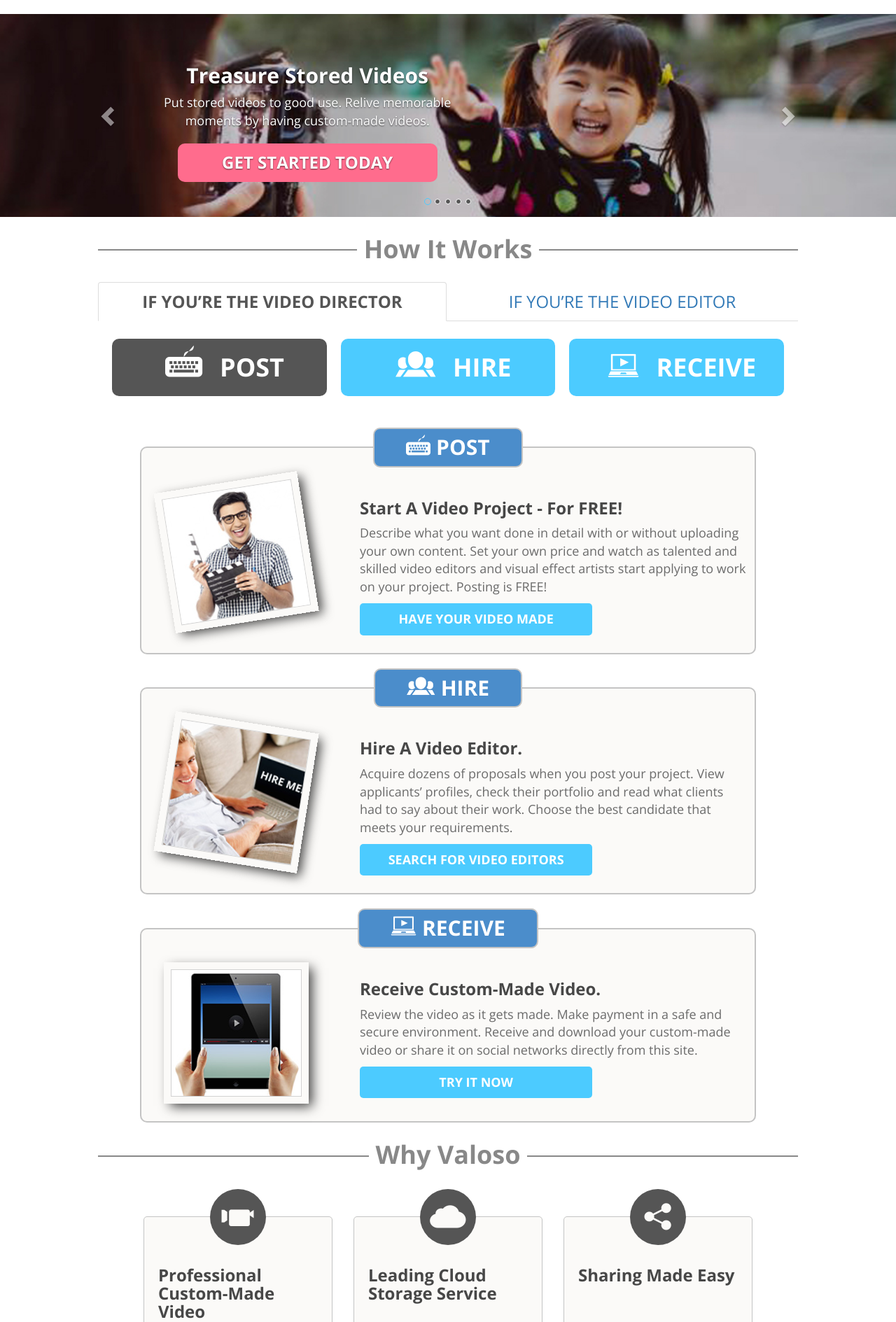
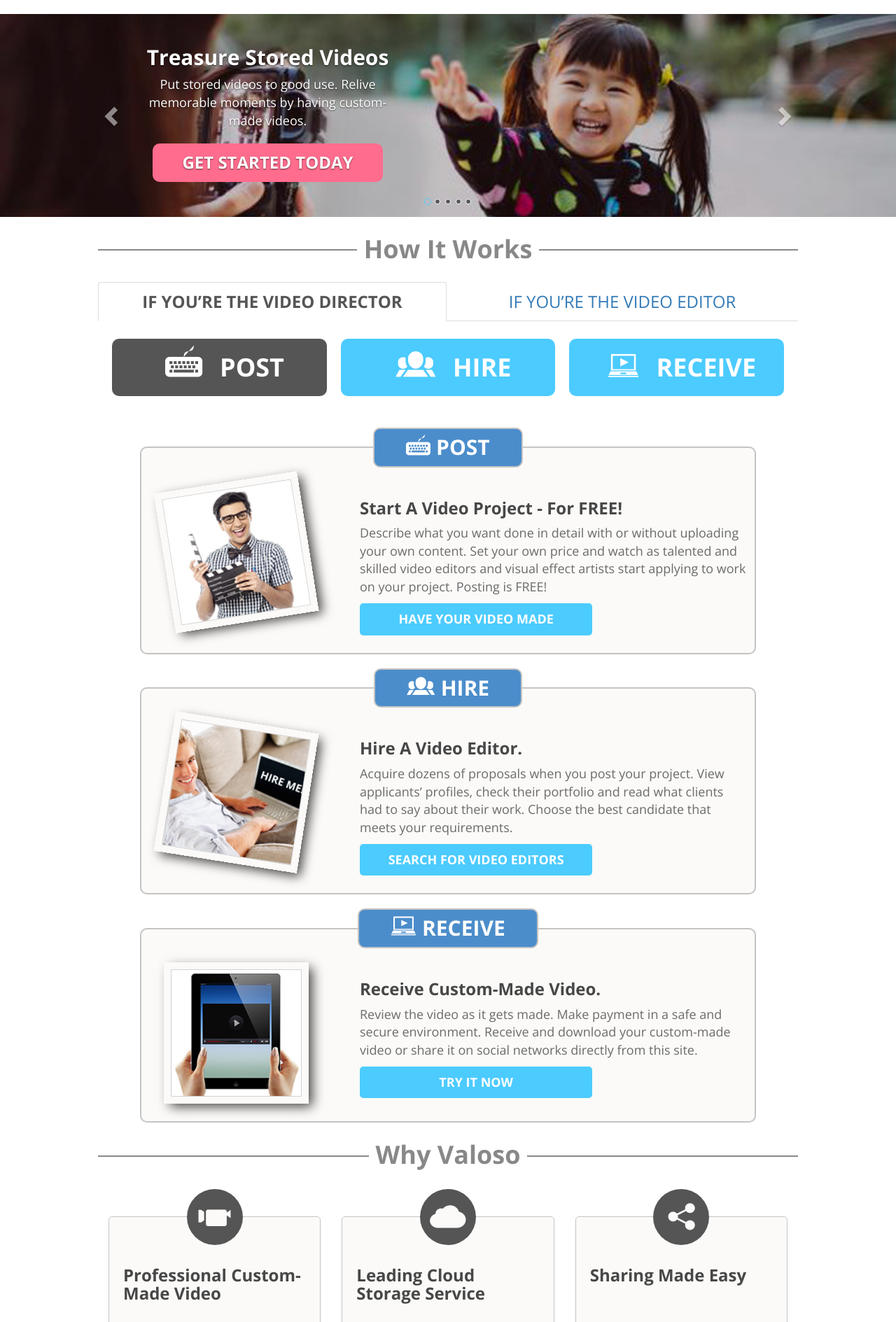
Before and after one commit to sergey-ivanov-79/Valoso, a PHP site: page /landing-page.html in a window 1280 px wide. Shown: the part 66-1955 px from the top of the page at 70% size. Run offline with PHP 8.4, Linux system fonts and the light colour scheme.

Commit message:
no message

```diff
--- a/css/style.css
+++ b/css/style.css
@@ -58,10 +58,14 @@ body:after{
 #slideContent .sliderBox .carousel-caption h2{
   font-size:36;
   font-weight:bold;
+  padding-left:30px;
+  padding-right:30px;
 }
 #slideContent .sliderBox .carousel-caption .text {
   font-size:18px;
   margin-bottom:20px;
+  margin-left:25px;
+  margin-right:25px;
 }
 #slideContent .sliderBox .butLink {
   background:#ff6c8d;
@@ -313,12 +321,22 @@ body:after{
   width:5%;
  background:none;
 }
+*/
 #carouselBot .carousel-control  span {
+  display:block;
+  position:absolute;
   background:#c4c4c4;
   border-radius:5px;
-  padding-top: 5px;
+  padding-top: 6px;
   width:43px;
   height:43px;
+
+}
+#carouselBot .left  span {
+  left:-2px;
+}
+#carouselBot .right  span {
+  right:-2px;
 }
 .butFoot {
   margin:65px 0;
@@ -593,7 +611,7 @@ footer {
   position:relative;
 }
 #slideContent .sliderBox .carousel-control {
-  width:6%;
+  width:7%;
   z-index:25;
 }
 .sliderBox .carousel-indicators {
@@ -656,8 +674,8 @@ footer {
     width: 1030px;
   }
   #slideContent .sliderBox .carousel-caption {
-     width:45%;
-    left:8%;
+    width: 40%;
+    left: 5%;
     right:auto;
     bottom:20px;
   }
--- a/landing-page.html
+++ b/landing-page.html
@@ -104,7 +104,7 @@
     if (!lastMove || move=='down') {
             $( ".logoBox").animate({
               top:"-50px"
-            }, 400 );
+            }, 600 );
 
           lastMove =  'down';
     }
@@ -112,7 +112,7 @@
     if (move=='up') {
         $( ".logoBox" ).animate({
           top:"0px"
-        }, 400 );
+        }, 600 );
         lastMove =  'up';
     }
 
@@ -379,7 +379,7 @@
                 <div class="box">
                     <div class="boxImg"><img src="images/ico-share.png"></div>
                     <h3>Sharing Made Easy</h3>
-                    <p>Share finished videos in just a couple of clicks. Show it to friends and families via Facebook, Twitter, Youtube, Vimeo, Instagram or Pinterest. </p><a href="" class="link">Start uploading<br> files now >></a>
+                    <p>Share finished videos in just a couple of clicks. Show it to friends and families via Facebook, Twitter, Youtube, Vimeo, Instagram or Pinterest. </p><a href="" class="link">Start uploading  files now >></a>
                 </div>
               </div>
           </div>
@@ -430,7 +430,7 @@
   </div>
  </div>
 </div>
-<p></p><p></p><p></p>
+
 <footer id="footer">
  <div class="container">
      <div class="row botInfo">
```
Also changed, not shown: other parts of css/style.css (+70 -8 lines).
